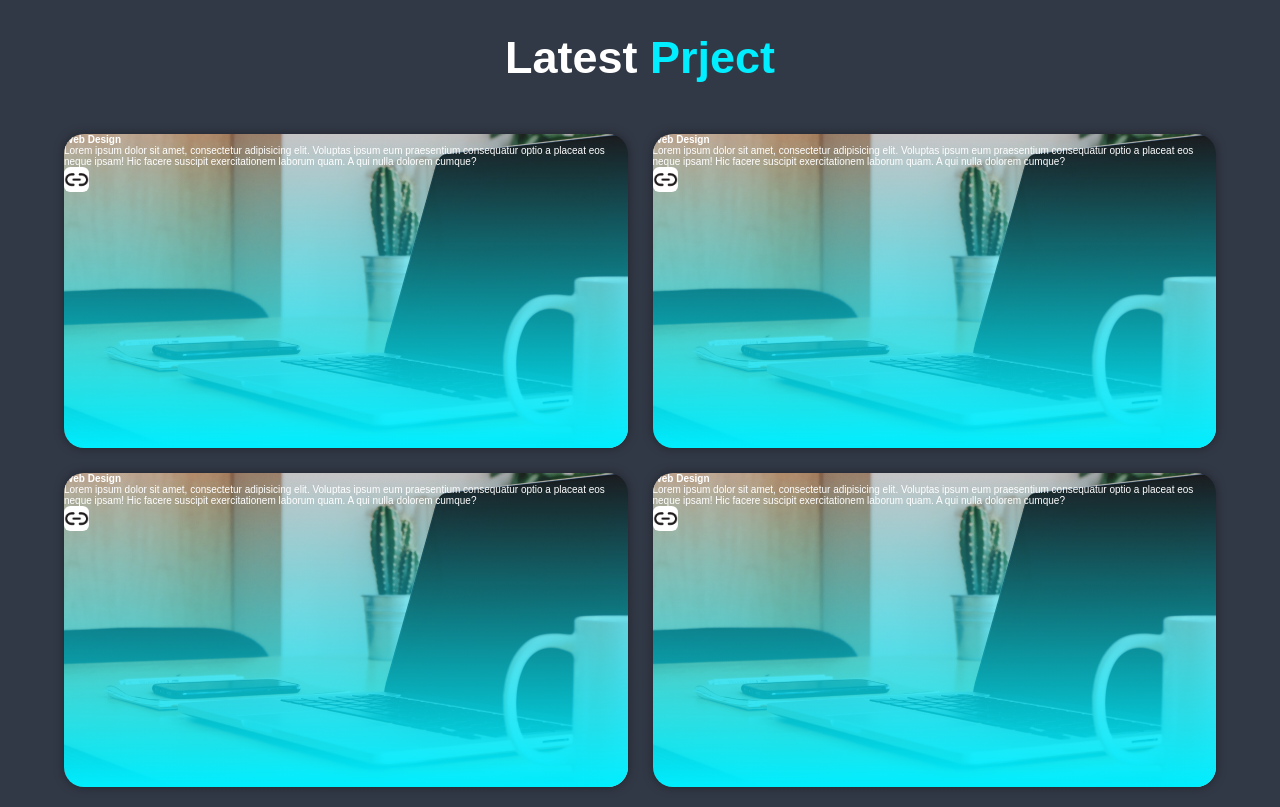
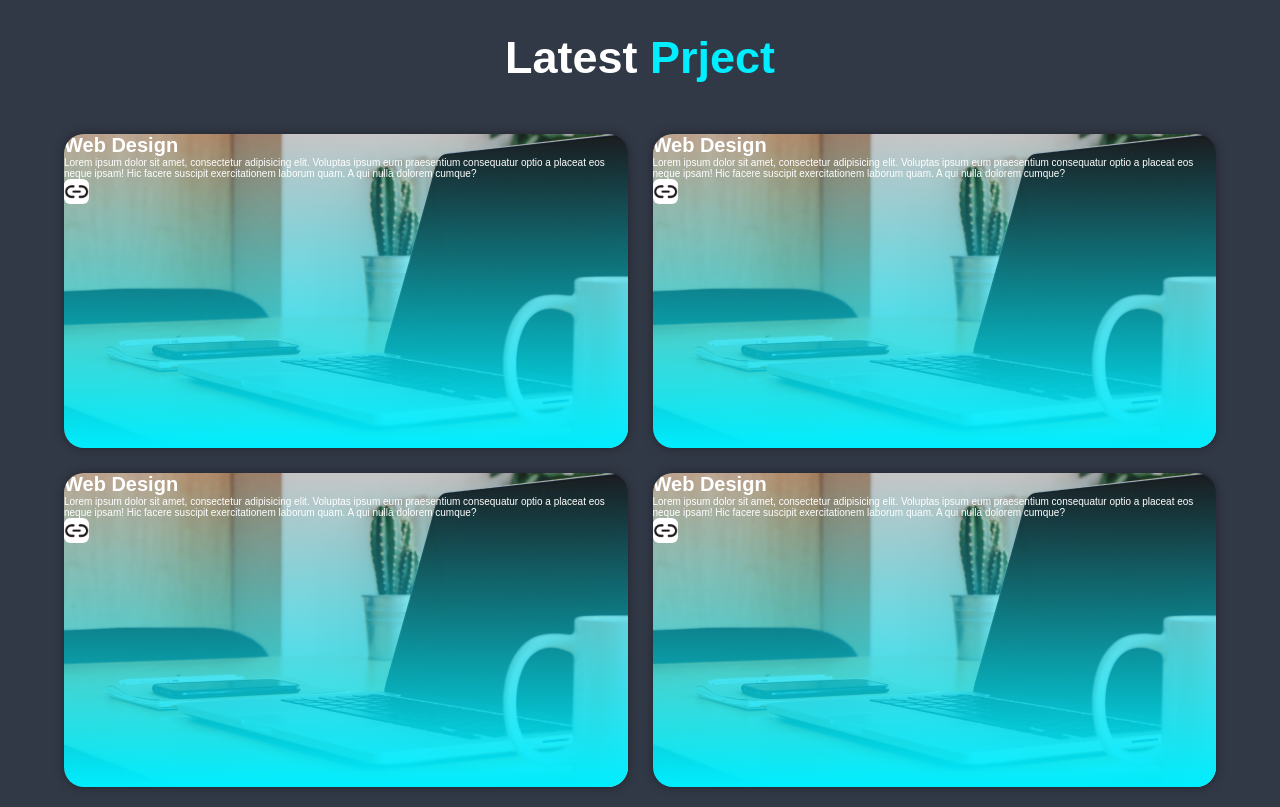
Before and after one commit to abdusu/portfolio, a plain HTML site: page index.html in a window 1280 px wide. Shown: the part 1920-2727 px from the top of the page. Drawn offline with Linux system fonts and the light colour scheme.

Commit message:
change font size of  h4 in portfolio

```diff
--- a/style.css
+++ b/style.css
@@ -245,3 +245,6 @@ span {
   width: 25px;
   border-radius: 25%;
 }
+.portfolyo-layer h4{
+  font-size: 20px;
+}
```
